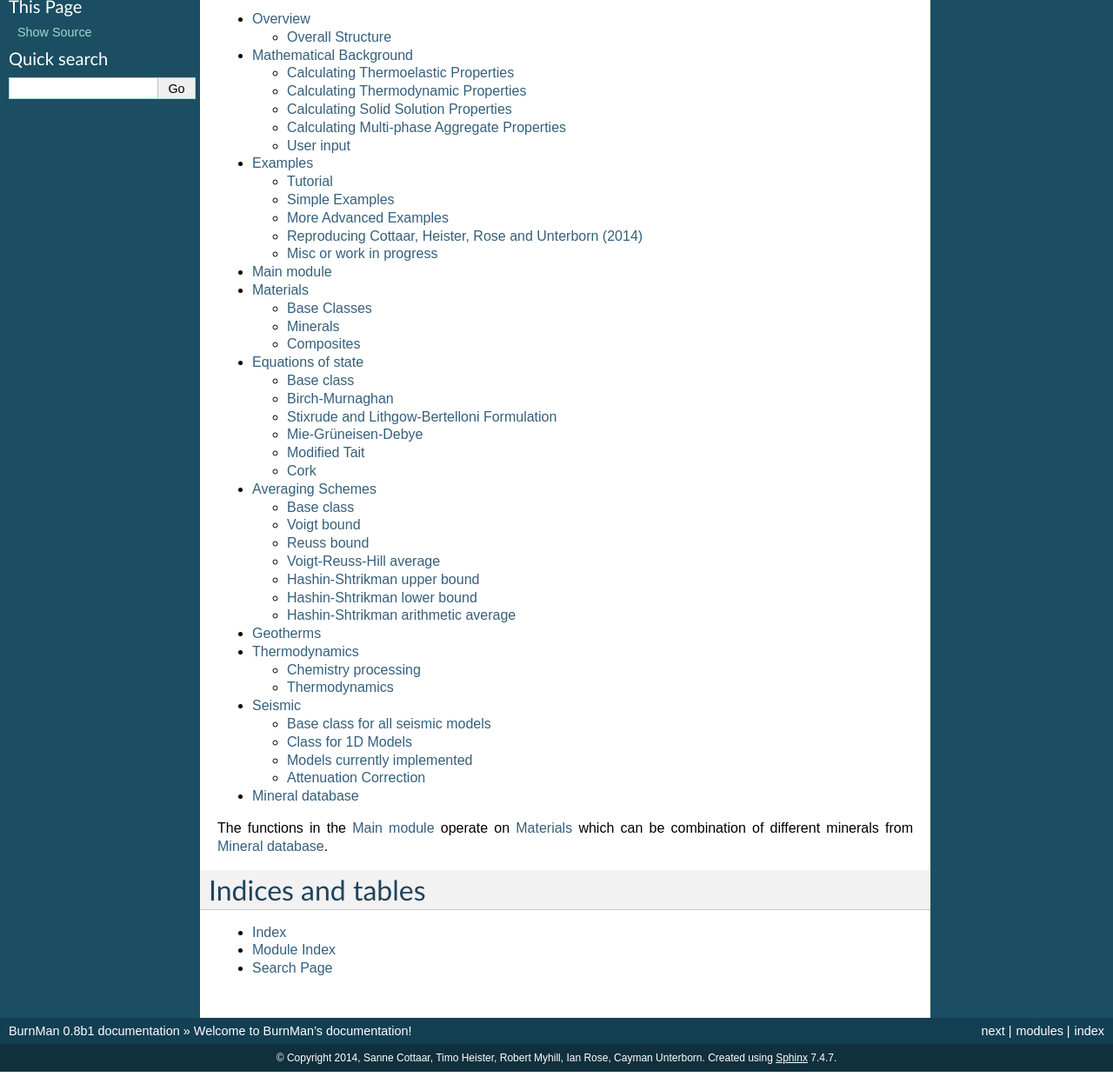
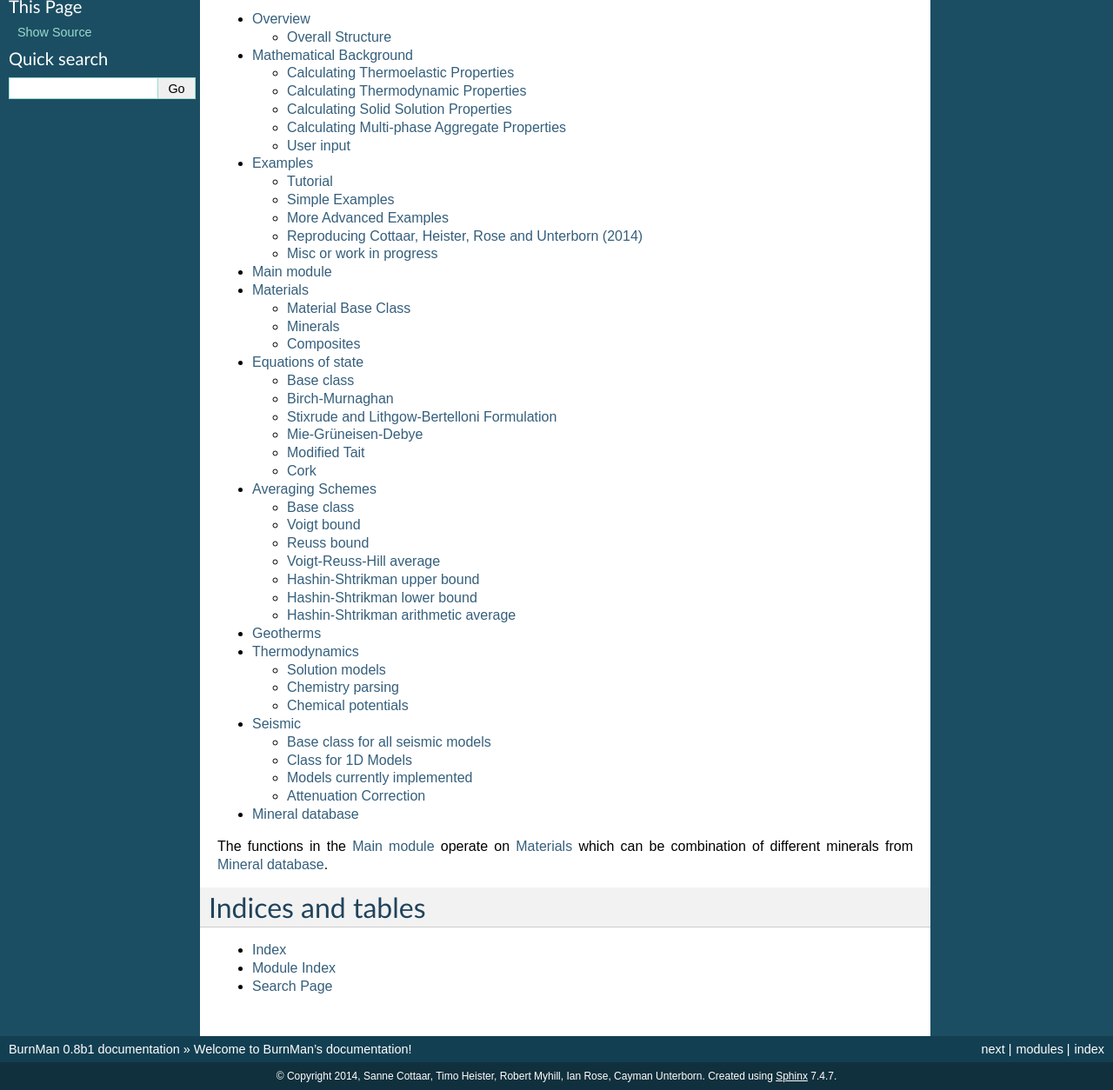
Before and after one commit to geodynamics/burnman, a Sphinx documentation site: the page built from sphinx/index.rst, in a window 1280 px wide, cut to the strip 190-1444 px from the top of the page. Shown: the whole strip at 87% size. Built offline with Sphinx 7.4.7, drawn with Linux system fonts in a browser that asks for light colours; the version number is read from the project's files by our own code; before the commit the page ends 1423 px from its top, so only the background shows below that.

Commit message:
Slight reorganization

```diff
--- a/sphinx/materials.rst
+++ b/sphinx/materials.rst
@@ -11,18 +11,10 @@ Burnman operates on materials (type :class:`~burnman.material.Material`) most pr
 .. inheritance-diagram:: burnman.Material burnman.Composite burnman.Mineral burnman.solutionmodel.SolutionModel burnman.solidsolution.SolidSolution burnman.mineral_helpers.HelperSpinTransition
 
 
-Base Classes
-------------
-
-Materials
-^^^^^^^^^
+Material Base Class
+-------------------
 
 .. autoclass:: burnman.material.Material
-
-Solution models
-^^^^^^^^^^^^^^^
-
-.. autoclass:: burnman.solutionmodel.SolutionModel
 
 
 Minerals
--- a/sphinx/thermodynamics.rst
+++ b/sphinx/thermodynamics.rst
@@ -2,11 +2,16 @@
 Thermodynamics
 ==============
 
-Burnman has a number of functions which deal with the thermodynamics of single phases and aggregates.
+Burnman has a number of functions and classes which deal with the thermodynamics of single phases and aggregates.
+
+Solution models
+---------------
+
+.. autoclass:: burnman.solutionmodel.SolutionModel
 
 
-Chemistry processing
---------------------
+Chemistry parsing
+-----------------
 
 .. autofunction:: burnman.processchemistry.read_masses
 .. autofunction:: burnman.processchemistry.dictionarize_formula
@@ -17,11 +22,8 @@ Chemistry processing
 .. autofunction:: burnman.processchemistry.ordered_compositional_array
 
 
-Thermodynamics
---------------
-
 Chemical potentials
-^^^^^^^^^^^^^^^^^^^
+-------------------
 
 .. autofunction:: burnman.chemicalpotentials.chemical_potentials
 .. autofunction:: burnman.chemicalpotentials.fugacity
```
Also changed, not shown: other parts of sphinx/materials.rst (+2 -2 lines).
